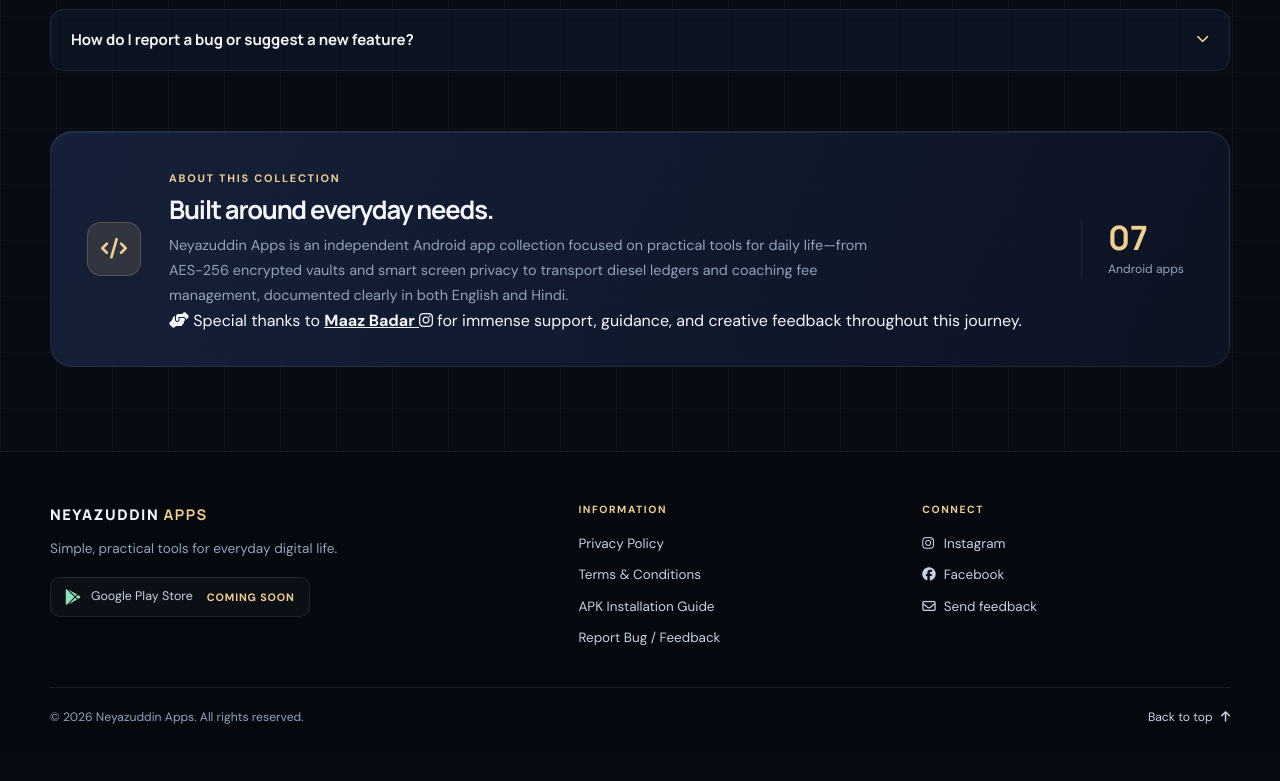
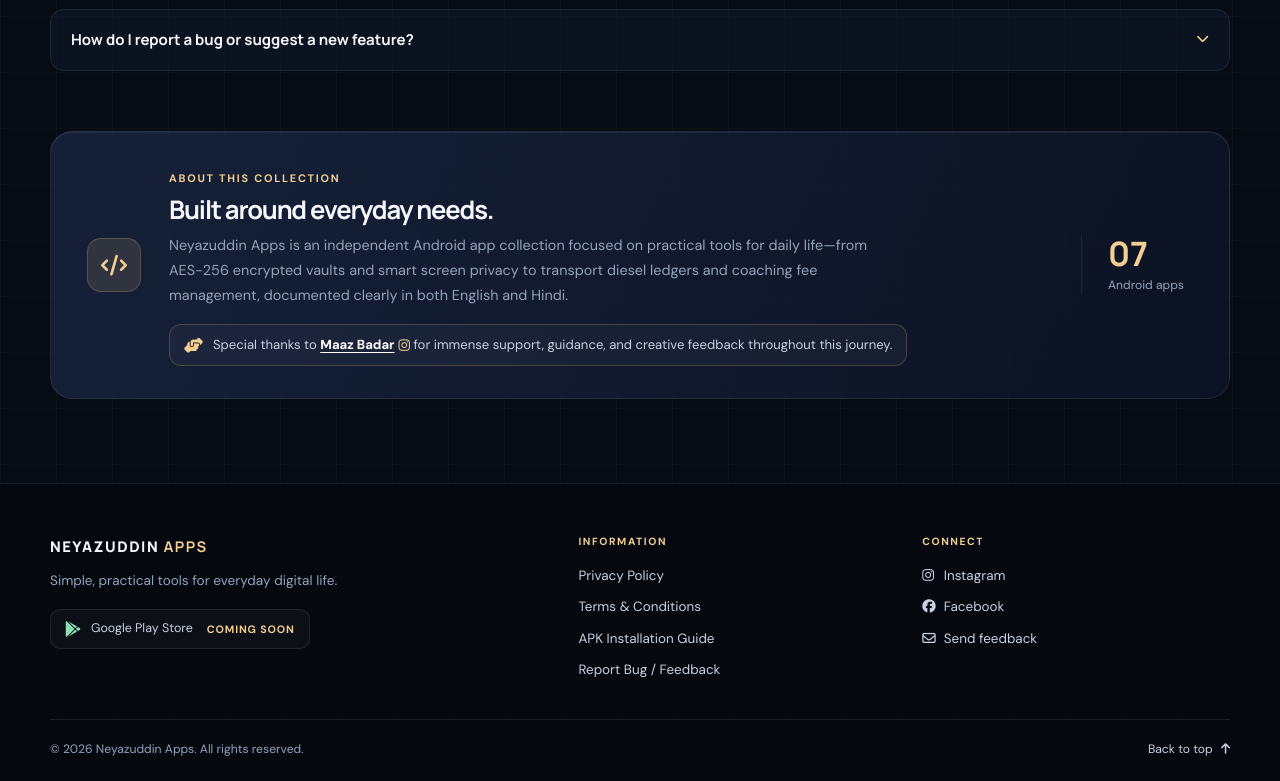
Before and after one commit to neyazuddin-apps/neyazuddin-apps.github.io, a plain HTML site: page index.html in a window 1280 px wide. Shown: the part 3960-4741 px from the top of the page. Before the commit the page ends 4709 px from the top, so only its background shows below. Drawn offline with Linux system fonts and the light colour scheme.

Commit message:
Update style.css

```diff
--- a/style.css
+++ b/style.css
@@ -801,6 +801,42 @@ button, a { -webkit-tap-highlight-color: transparent; }
 .about-copy h2 { margin: 6px 0 8px; font-size: 1.6rem; }
 .about-copy p { max-width: 720px; margin: 0; color: var(--muted); font-size: 0.9rem; line-height: 1.75; }
 
+/* Special Credit Badge for Maaz Badar */
+.about-credit {
+  margin-top: 16px;
+  padding: 10px 14px;
+  border-radius: 12px;
+  background: rgba(255, 255, 255, 0.035);
+  border: 1px solid rgba(216, 180, 119, 0.24);
+  display: inline-flex;
+  align-items: center;
+  gap: 10px;
+  font-size: 0.82rem;
+  color: var(--muted-strong);
+  line-height: 1.5;
+}
+.credit-icon {
+  color: var(--accent-bright);
+  font-size: 0.95rem;
+  flex-shrink: 0;
+}
+.credit-link {
+  color: var(--accent-bright);
+  text-decoration: none;
+  font-weight: 700;
+  display: inline-flex;
+  align-items: center;
+  gap: 4px;
+  transition: color 0.18s ease;
+}
+.credit-link strong {
+  color: #fff;
+  text-decoration: underline;
+  text-underline-offset: 3px;
+}
+.credit-link:hover { color: #fff; }
+.credit-link:hover strong { color: var(--accent-bright); }
+
 .about-stat { min-width: 112px; padding-left: 26px; border-left: 1px solid var(--line); display: flex; flex-direction: column; }
 .about-stat strong { color: var(--accent-bright); font-family: "Manrope", sans-serif; font-size: 2.1rem; line-height: 1.1; }
 .about-stat span { margin-top: 4px; color: var(--muted); font-size: 0.76rem; }
@@ -1001,6 +1037,7 @@ button, a { -webkit-tap-highlight-color: transparent; }
   .app-grid { grid-template-columns: 1fr; }
   .app-card { padding: 18px; }
   .about-section { grid-template-columns: 48px 1fr; padding: 24px; gap: 16px; }
+  .about-credit { font-size: 0.78rem; padding: 9px 12px; }
   .about-stat { grid-column: 2; padding: 12px 0 0; border-left: 0; border-top: 1px solid var(--line); flex-direction: row; align-items: baseline; gap: 10px; }
   .footer-top { grid-template-columns: 1fr 1fr; gap: 28px 16px; }
   .footer-brand { grid-column: 1 / -1; }
```
